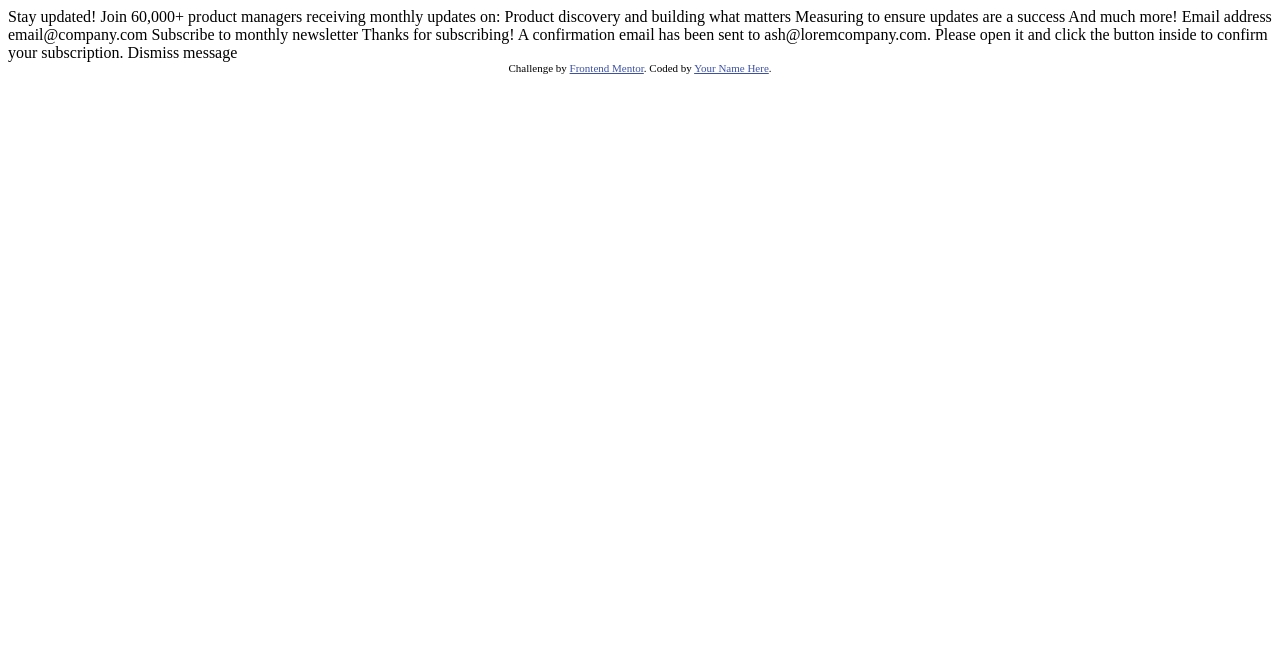
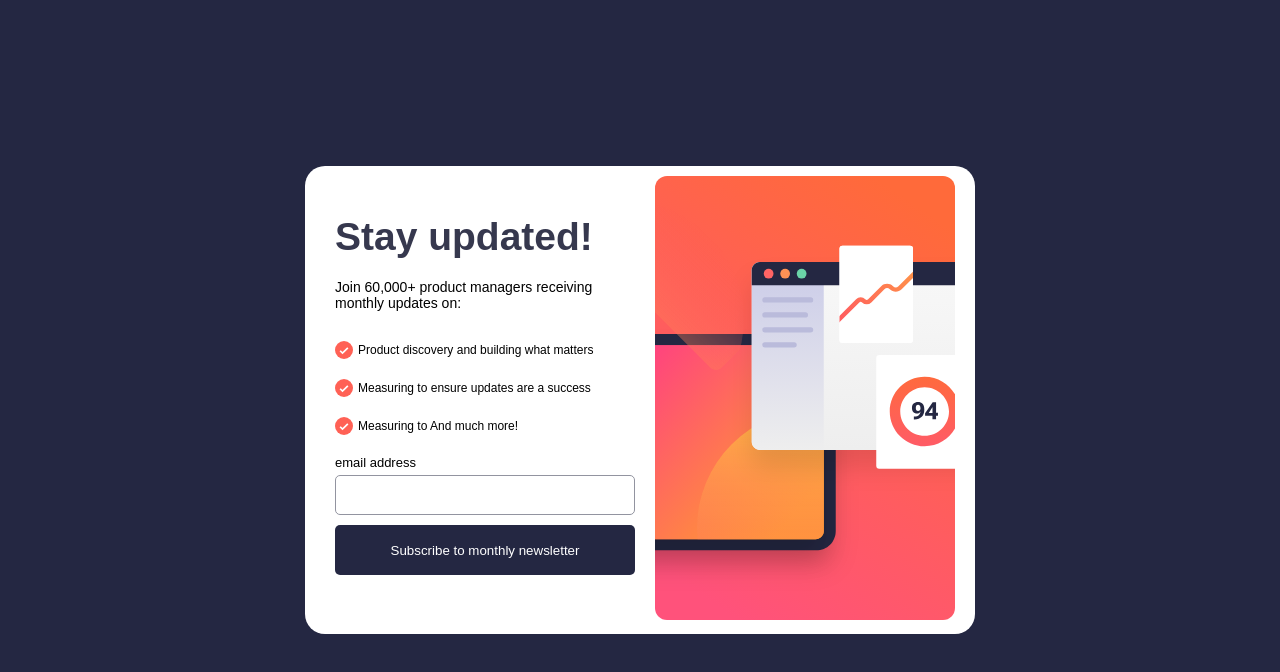
Before and after one commit to Khodor55/-Frontend-Mentor-Newsletter-sign-up-form-with-success-message, a plain HTML site: page newsletter-sign-up-with-success-message-main/index.html in a window 1280 px wide. Drawn offline with Linux system fonts and the light colour scheme.

Commit message:
Add files via upload

```diff
--- a/newsletter-sign-up-with-success-message-main/index.html
+++ b/newsletter-sign-up-with-success-message-main/index.html
@@ -1,24 +1,36 @@
 <!DOCTYPE html>
 <html lang="en">
   <head>
-  <meta charset="UTF-8">
-  <meta name="viewport" content="width=device-width, initial-scale=1.0"> <!-- displays site properly based on user's device -->
+    <meta charset="UTF-8" />
+    <meta name="viewport" content="width=device-width, initial-scale=1.0" />
+    <!-- displays site properly based on user's device -->
 
-  <link rel="icon" type="image/png" sizes="32x32" href="./assets/images/favicon-32x32.png">
-
-  <title>Frontend Mentor | Newsletter sign-up form with success message</title>
+    <link
+      rel="icon"
+      type="image/png"
+      sizes="32x32"
+      href="./assets/images/favicon-32x32.png"
+    />
+<link rel="stylesheet" href="style.css">
+    <title>
+      Frontend Mentor | Newsletter sign-up form with success message
+    </title>
 
     <!-- Feel free to remove these styles or customise in your own stylesheet 👍 -->
     <style>
-    .attribution { font-size: 11px; text-align: center; }
-    .attribution a { color: hsl(228, 45%, 44%); }
+      .attribution {
+        font-size: 11px;
+        text-align: center;
+      }
+      .attribution a {
+        color: hsl(228, 45%, 44%);
+      }
     </style>
   </head>
   <body>
-
     <!-- Sign-up form start -->
 
-  Stay updated!
+    <!-- Stay updated!
 
   Join 60,000+ product managers receiving monthly updates on:
 
@@ -29,24 +41,55 @@
   Email address
   email@company.com
 
-  Subscribe to monthly newsletter
+  Subscribe to monthly newsletter -->
 
     <!-- Sign-up form end -->
 
     <!-- Success message start -->
 
-  Thanks for subscribing!
+    <!-- Thanks for subscribing!
 
   A confirmation email has been sent to ash@loremcompany.com.
   Please open it and click the button inside to confirm your subscription.
 
-  Dismiss message
+  Dismiss message -->
 
     <!-- Success message end -->
+    <main>
+      <div class="container ">
+        <div class="text">
+          <h1>Stay updated!</h1>
+          <p>Join 60,000+ product managers receiving monthly updates on:</p>
+          <ul>
+            <li>
+              <img src="assets/images/icon-list.svg" alt="" /> Product discovery
+              and building what matters
+            </li>
+            <li>
+              <img src="assets/images/icon-list.svg" alt="" /> Measuring to
+              ensure updates are a success
+            </li>
+            <li>
+              <img src="assets/images/icon-list.svg" alt="" /> Measuring to
+              And much more!
+            </li>
 
-  <div class="attribution">
-    Challenge by <a href="https://www.frontendmentor.io?ref=challenge" target="_blank">Frontend Mentor</a>.
-    Coded by <a href="#">Your Name Here</a>.
+          </ul>
+          <form action="sucsess.html">
+            <div class="input">
+                <label for="email">email address</label>
+            <input type="email" required>
             </div>
+
+            <button type="submit">Subscribe to monthly newsletter</button>
+          </form>
+        </div>
+        <div class="img">
+          <img src="assets/images/illustration-sign-up-desktop.svg" id="img" alt="" srcset="">
+        </div>
+      </div>
+
+        <script src="index.js"></script>
+    </main>
   </body>
 </html>
```
Lines whose indentation alone changed are shown as unchanged.
